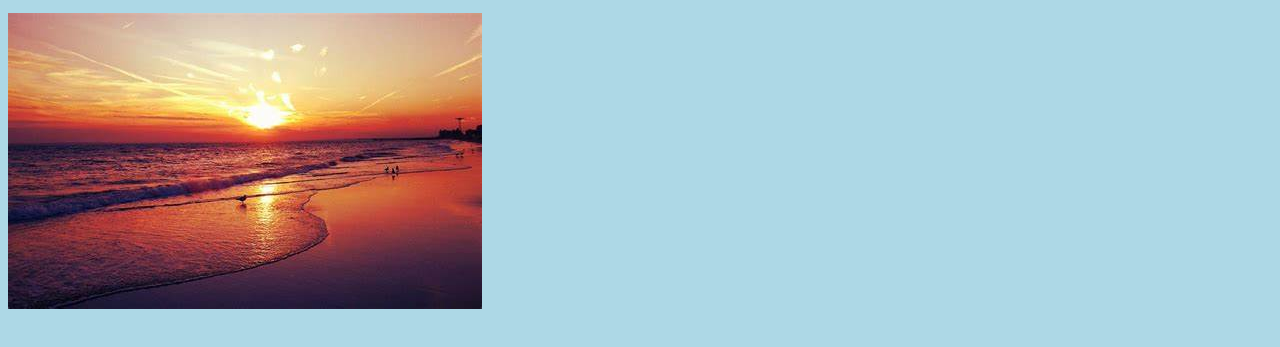
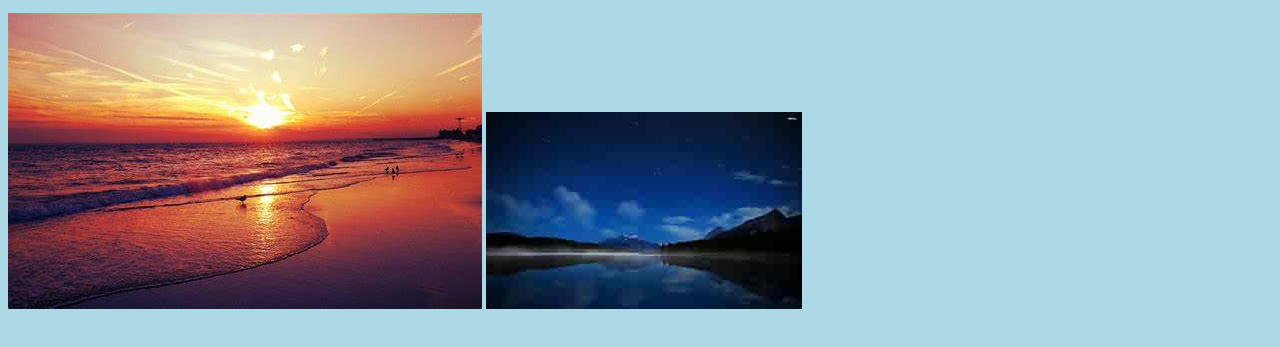
Before and after one commit to Niwant/Trial, a plain HTML site: page index.html in a window 1280 px wide. Shown: the part 119-466 px from the top of the page. Drawn offline with Linux system fonts and the light colour scheme.

Commit message:
Another image

```diff
--- a/index.html
+++ b/index.html
@@ -11,5 +11,6 @@
     <h1>Git Practice!!!</h1>
     <p>Lorem ipsum dolor sit amet consectetur adipisicing elit. Laborum totam sequi assumenda aperiam suscipit temporibus nostrum nisi quisquam possimus, unde ratione voluptatem rerum laboriosam omnis consequuntur cumque debitis laudantium reprehenderit.</p>
     <img src="./OIP.jpg" alt="" srcset="">
+    <img src="./download.jpg" alt =""></img>
 </body>
 </html>
```
Also changed, not shown: download.jpg (added).
